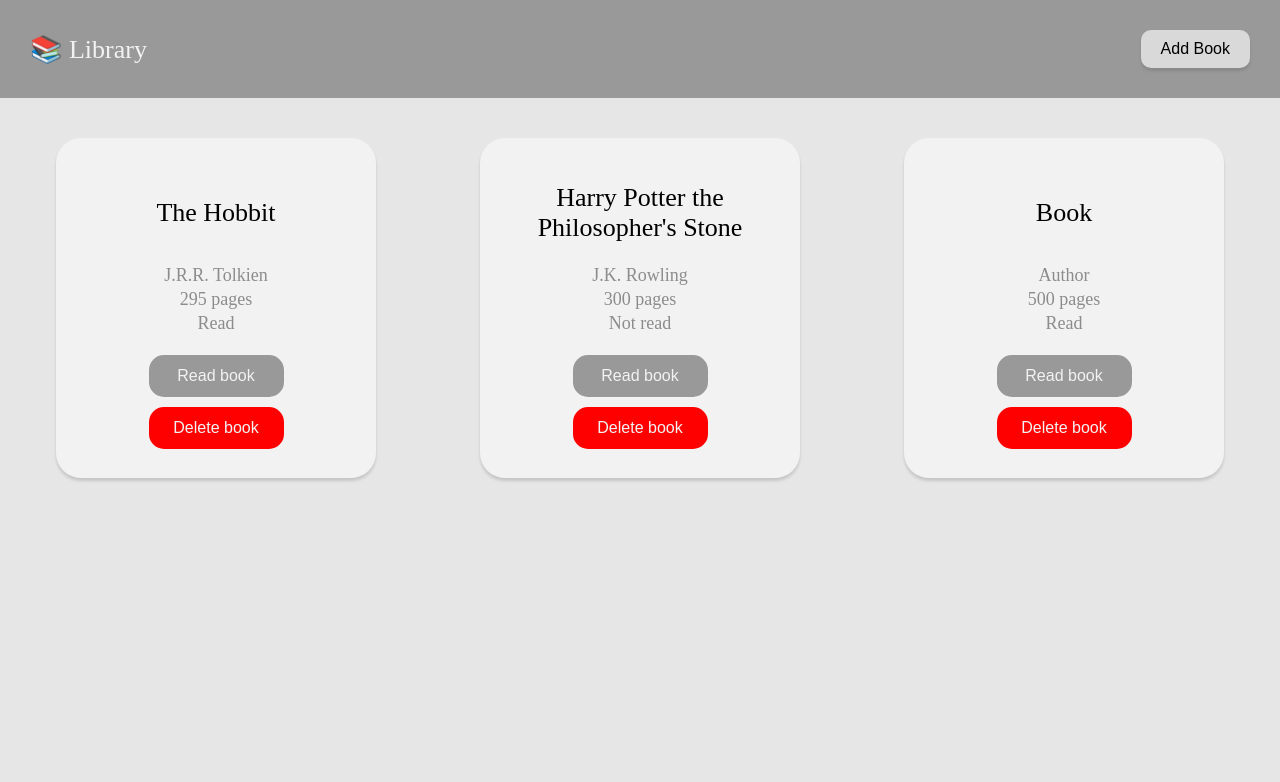
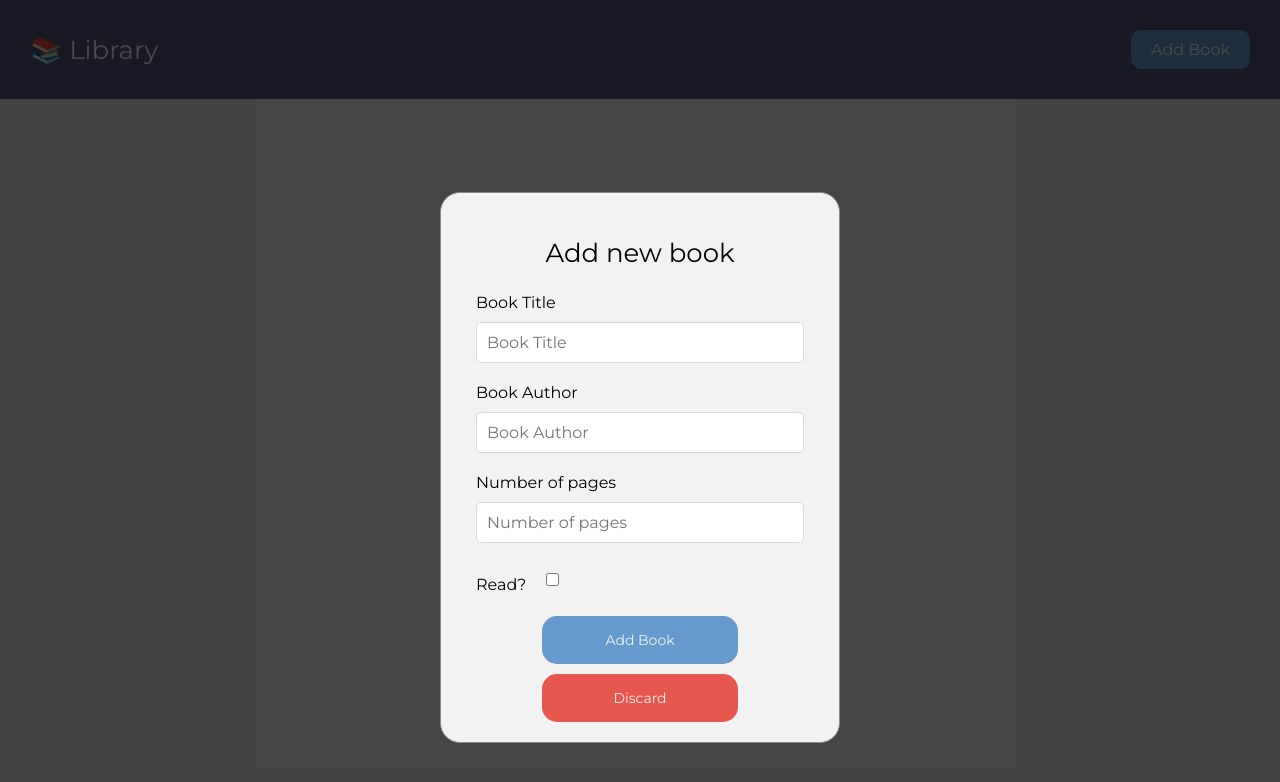
Before and after one commit to amy-justice/odin-library, a plain HTML site: page index.html in a window 1280 px wide. Both pictures are taken after a click on the button "Add Book". Drawn offline with Linux system fonts and the light colour scheme.

Commit message:
Added ability to add new books

```diff
--- a/index.html
+++ b/index.html
@@ -10,6 +10,29 @@
     <link rel="stylesheet" href="styles.css" />
 </head>
 <body>
+    <div id="add-book-window" class="modal">
+
+        <div class="modal-content">
+            <div class="book-title">Add new book</div>
+            <form id="add-book-form">
+                <label for="title">Book Title</label>
+                <input type="text" id="title" placeholder="Book Title">
+                <label for="author">Book Author</label>
+                <input type="text" id="author" placeholder="Book Author">
+                <label for="title">Number of pages</label>
+                <input type="number" id="pages" placeholder="Number of pages">
+                <div class="read-checkbox">
+                    <label for="read">Read?</label>
+                    <input id="read" type="checkbox">
+                </div>
+
+                <button class="book-btn submit" id="submit-book">Add Book</button>
+                <button class="book-btn discard" id="discard">Discard</button>
+            </form>
+        </div>
+
+    </div>
+
     <div id="top-bar">
         <div id="page-title">📚 Library</div>
         <button id="add-book-button">Add Book</button>
@@ -18,7 +41,6 @@
     <div id="library-container">
 
 
-
     </div>
 </body>
 </html>
--- a/index.js
+++ b/index.js
@@ -1,23 +1,4 @@
-let library = [
-    {
-        "title": "The Hobbit",
-        "author": "J.R.R. Tolkien",
-        "pages": 295,
-        "read": true
-    },
-    {
-        "title": "Harry Potter the Philosopher's Stone",
-        "author": "J.K. Rowling",
-        "pages": 300,
-        "read": false
-    },
-    {
-        "title": "Book",
-        "author": "Author",
-        "pages": 500,
-        "read": "false"
-    }
-];
+let library = [];
 
 libraryContainer = document.getElementById('library-container');
 
@@ -40,8 +21,8 @@ updateLibrary = (library) => {
                 </div>
 
                 <div class="book-buttons">
-                    <button class="book-btn read" id="${i}">Read book</button>
-                    <button class="book-btn delete" id="${i}">Delete book</button>
+                    <button class="book-btn read" id="${i}">${library[i].read ? "Mark as unread" : "Mark as read"}</button>
+                    <button class="book-btn delete" id="${i}"><img src="/images/delete.png"></button>
                 </div>
             </div>
         `
@@ -63,6 +44,7 @@ function Book(title, author, pages, read) {
 
 addBookToLibrary = (library, book) => {
     library.push(book);
+    updateLibrary(library);
 }
 
 markAsRead = id => {
@@ -99,10 +81,48 @@ deleteButtonSetup = () => {
     deleteButtons.forEach(btn => {
         btn.addEventListener('click', e => {
             book = e.target.id;
-            console.log(book);
             deleteBook(book);
         })
     })
 }
 
+// modal for adding books
+let modal = document.getElementById('add-book-window');
+let addButton = document.getElementById('add-book-button');
+let submitButton = document.getElementById('submit-book');
+
+addButton.addEventListener('click', () => {
+    modal.style.display = "block";
+})
+
+discard.addEventListener('click', () => {
+    modal.style.display = "none";
+    clearForm();
+})
+
+window.onclick = function(event) {
+    if (event.target == modal) {
+      modal.style.display = "none";
+    }
+}
+
+clearForm = () => {
+    document.getElementById('title').value = '';
+    document.getElementById('author').value = '';
+    document.getElementById('pages').value = '';
+    document.getElementById('read').value = false;
+}
+
+submitButton.addEventListener('click', e => {
+    e.preventDefault();
+    let newBook = new Book();
+    newBook.title = document.getElementById('title').value;
+    newBook.author = document.getElementById('author').value;
+    newBook.pages = document.getElementById('pages').value;
+    newBook.read = document.getElementById('read').value;
+    addBookToLibrary(library, newBook);
+    clearForm();
+    modal.style.display = 'none';
+})
+
 updateLibrary(library);
--- a/styles.css
+++ b/styles.css
@@ -1,3 +1,5 @@
+@import url('https://fonts.googleapis.com/css2?family=Montserrat&display=swap');
+
 * {
     margin: 0;
     padding: 0;
@@ -5,13 +7,13 @@
 }
 
 body {
-    font-family: 'sans-serif';
+    font-family: 'Montserrat', sans-serif;
     height: 100vh;
     background-color: hsl(0, 0%, 90%);
 }
 
 #top-bar {
-    background-color: hsl(0, 0%, 60%);
+    background-color: hsl(235, 20%, 40%);
     padding: 30px;
     display: flex;
     justify-content: space-between;
@@ -24,12 +26,17 @@ body {
 }
 
 #add-book-button {
-    background-color: hsl(0, 0%, 85%);
+    background-color: hsl(210, 50%, 60%);
+    color: hsl(0, 0%, 95%);
     padding: 10px 20px;
     border-radius: 10px;
     border: none;
     font-size: 16px;
     box-shadow: 0px 3px 3px hsla(0, 0%, 30%, 0.2);
+}
+
+button {
+    font-family: 'Montserrat', sans-serif;
 }
 
 button:hover {
@@ -78,33 +85,43 @@ button:hover {
 
 .book-buttons {
     display: flex;
-    flex-direction: column;
+    flex-direction: row;
     justify-content: center;
     align-items: center;
-    gap: 10px 0;
+    gap: 10px;
 }
 
 .book-btn {
-    padding: 12px 16px;
-    font-size: 16px;
+    font-size: 14px;
     color: hsl(0, 0%, 95%);
     border-radius: 15px;
     border: none;
-    width: 50%;
+    padding: 15px;
+    width: 60%;
 }
 
-.book-btn.read {
-    background-color: hsl(0, 0%, 60%);
+.book-btn img {
+    width: 24px;
 }
 
-.book-btn.not-read {
-    background-color: hsl(0, 0%, 30%);
+.book-btn.not-read, .book-btn.read, .book-btn.submit {
+    background-color: hsl(210, 50%, 60%);
+}
+
+.book-btn.delete, .book-btn.discard {
+    background-color: hsl(4, 75%, 60%);
 }
 
 .book-btn.delete {
-    background-color: red;
+    width: 20%;
+    padding: 10px;
+    padding-right: 7px;
 }
 
+.modal .book-btn.discard, .modal .book-btn.submit {
+    margin: 0 auto;
+    margin-top: 10px;
+}
 
 @media (min-width: 700px) {
     #library-container { grid-template-columns: repeat(2, 1fr); }
@@ -117,3 +134,59 @@ button:hover {
 @media (min-width: 1500px) {
     #library-container { grid-template-columns: repeat(4, 1fr); }
 }
+
+/* The Modal (background) */
+.modal {
+    display: none; /* Hidden by default */
+    position: fixed; /* Stay in place */
+    z-index: 1; /* Sit on top */
+    left: 0;
+    top: 0;
+    width: 100%; /* Full width */
+    height: 100vh; /* Full height */
+    overflow: auto; /* Enable scroll if needed */
+    background-color: rgb(0,0,0); /* Fallback color */
+    background-color: rgba(0,0,0,0.7); /* Black w/ opacity */
+  }
+
+  /* Modal Content/Box */
+  .modal-content {
+    background-color: hsl(0, 0%, 95%);
+    margin: 15% auto; /* 15% from the top and centered */
+    padding: 20px;
+    border-radius: 20px;
+    border: 1px solid #888;
+    max-width: 400px;
+    display: flex;
+    flex-direction: column;
+    justify-content: center;
+  }
+
+#add-book-form {
+    display: flex;
+    flex-direction: column;
+    justify-content: center;
+    align-items: flex-start;
+    padding: 0 15px;
+}
+
+#add-book-form input {
+    border: 1px solid hsl(0, 0%, 85%);
+    border-radius: 5px;
+    margin: 10px 0 20px;
+    width: 100%;
+    padding: 10px;
+    font-family: 'Montserrat', sans-serif;
+    font-size: 16px;
+}
+
+.read-checkbox {
+    display: flex;
+    align-items: center;
+    justify-content: center;
+    gap: 20px;
+}
+
+.read-checkbox label {
+    margin: 0px;
+}
```
Also changed, not shown: images/delete.png (added).
